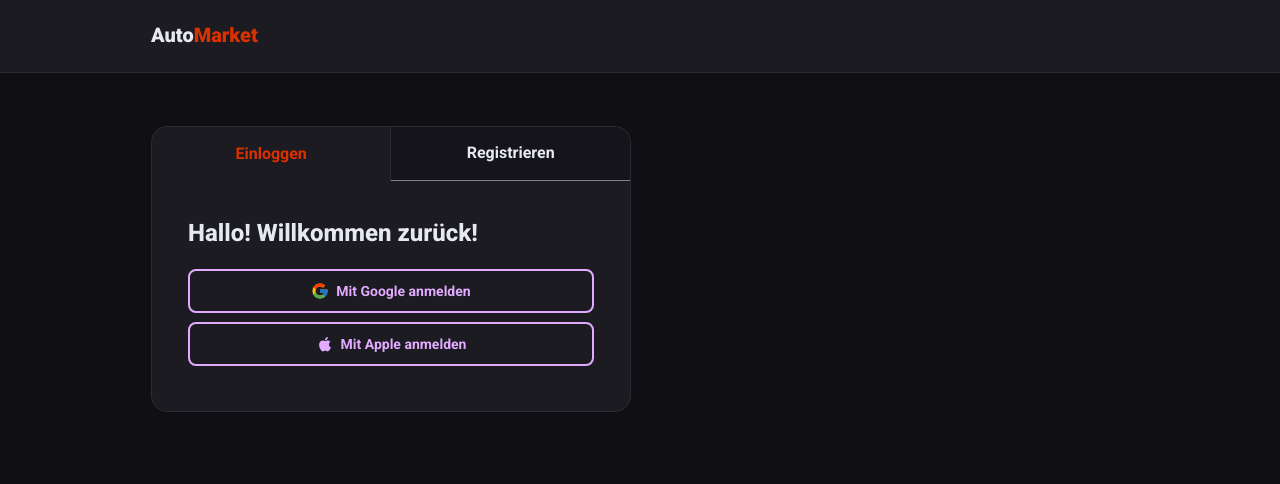
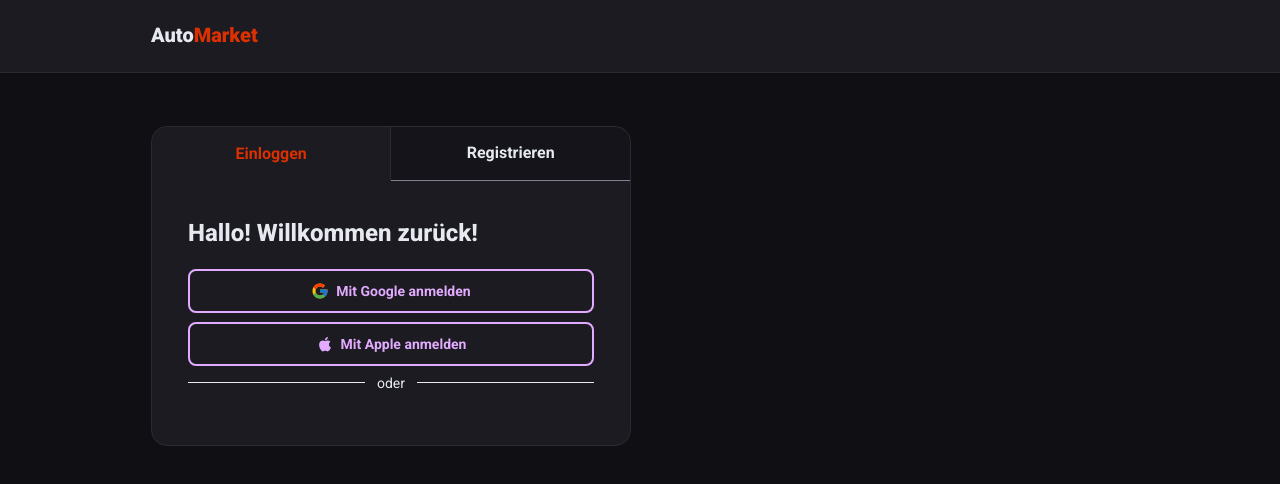
Before and after one commit to sh1xzyy/auto-market-frontend-v2, a Next.js app: page /auth in a window 1280 px wide. Shown: the top 484 px of the page. Built offline with nearby package versions, Linux system fonts and the light colour scheme.

Commit message:
feat: add divider into authcard

```diff
--- a/src/modules/AuthCard/AuthCard.jsx
+++ b/src/modules/AuthCard/AuthCard.jsx
@@ -4,6 +4,7 @@
 import AuthTabs from './ui/AuthTabs'
 import AuthTitle from './ui/AuthTitle'
 import SocialAuthButtons from './ui/SocialAuthButtons'
+import Divider from './ui/Divider'
 
 const AuthCard = () => {
 	const [activeIndex, setActiveIndex] = useState(0)
@@ -32,6 +33,7 @@
 								: 'Mit Apple registrieren'
 						}
 					/>
+					<Divider />
 				</div>
 			</div>
 		</div>
```
